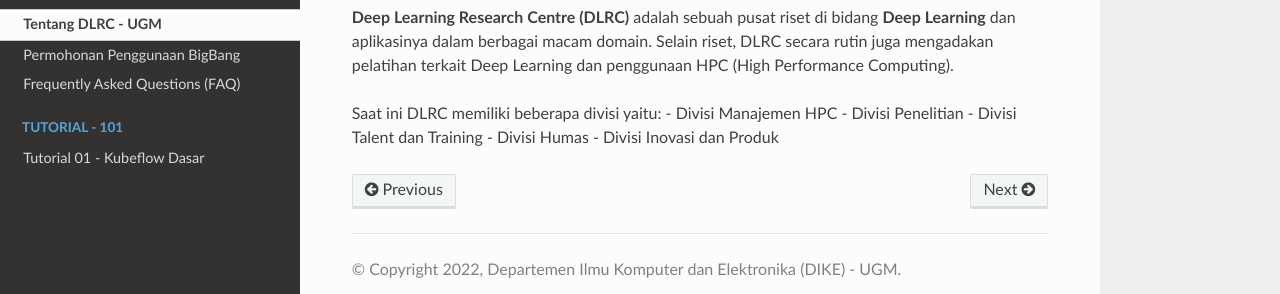
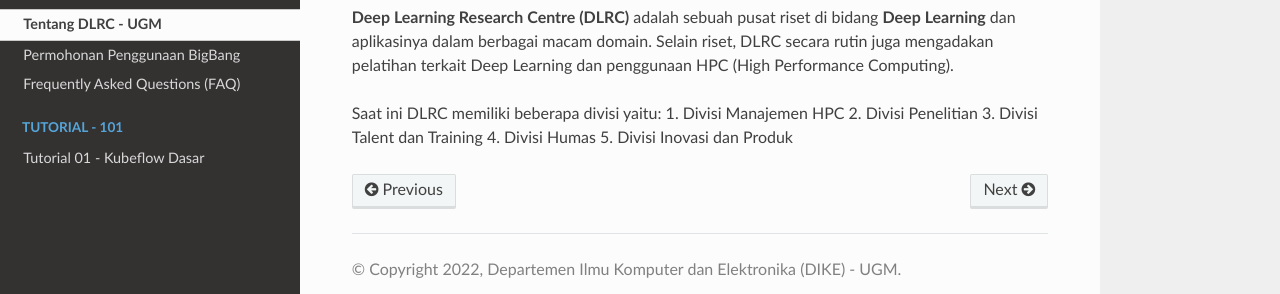
Before and after one commit to alldino/tutorial-hpc-dike-ugm, a Sphinx documentation site: the page built from docs/source/pengantar/tentang.rst, in a window 1280 px wide. Shown: the part 154-448 px from the top of the page. Built offline with Sphinx 7.4.7 and the Read the Docs theme 2.0.0, drawn with Linux system fonts in a browser that asks for light colours; pages that are not in the unit, such as notebooks, are missing from menus.

Commit message:
Update tentang.rst

```diff
--- a/docs/source/pengantar/tentang.rst
+++ b/docs/source/pengantar/tentang.rst
@@ -4,8 +4,8 @@
 **Deep Learning Research Centre (DLRC)** adalah sebuah pusat riset di bidang **Deep Learning** dan aplikasinya dalam berbagai macam domain. Selain riset, DLRC secara rutin juga mengadakan pelatihan terkait Deep Learning dan penggunaan HPC (High Performance Computing).
 
 Saat ini DLRC memiliki beberapa divisi yaitu:
-- Divisi Manajemen HPC
-- Divisi Penelitian
-- Divisi Talent dan Training
-- Divisi Humas
-- Divisi Inovasi dan Produk
+1. Divisi Manajemen HPC
+2. Divisi Penelitian
+3. Divisi Talent dan Training
+4. Divisi Humas
+5. Divisi Inovasi dan Produk
```
